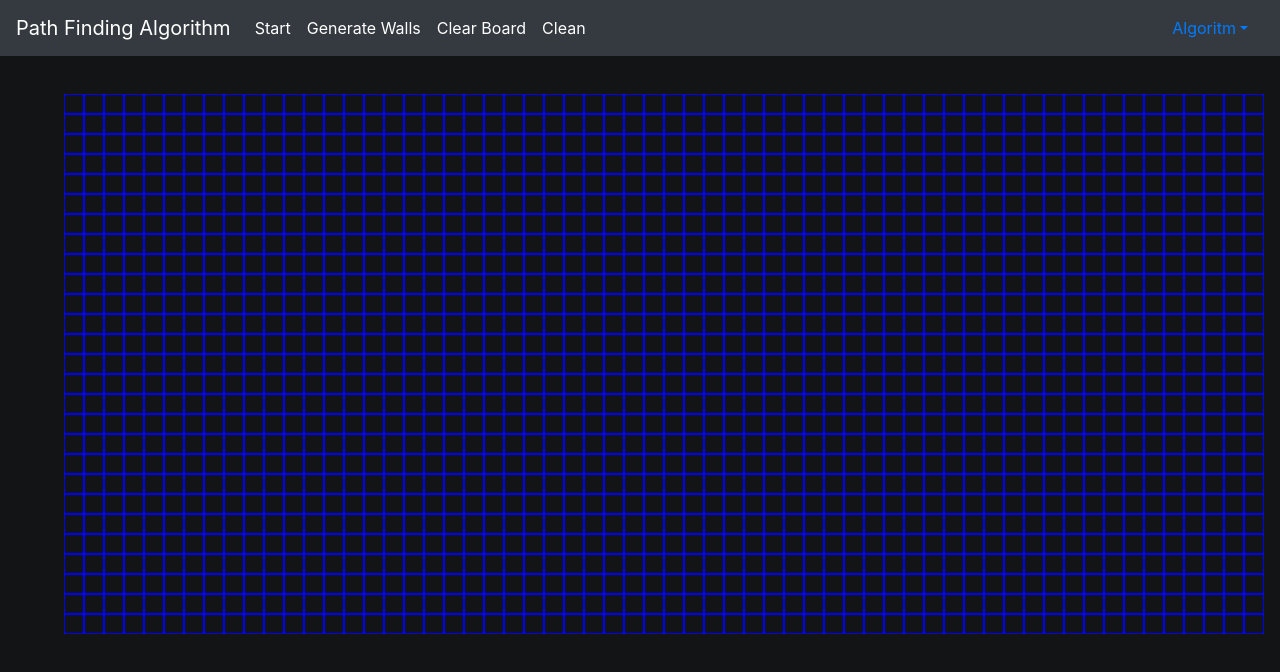
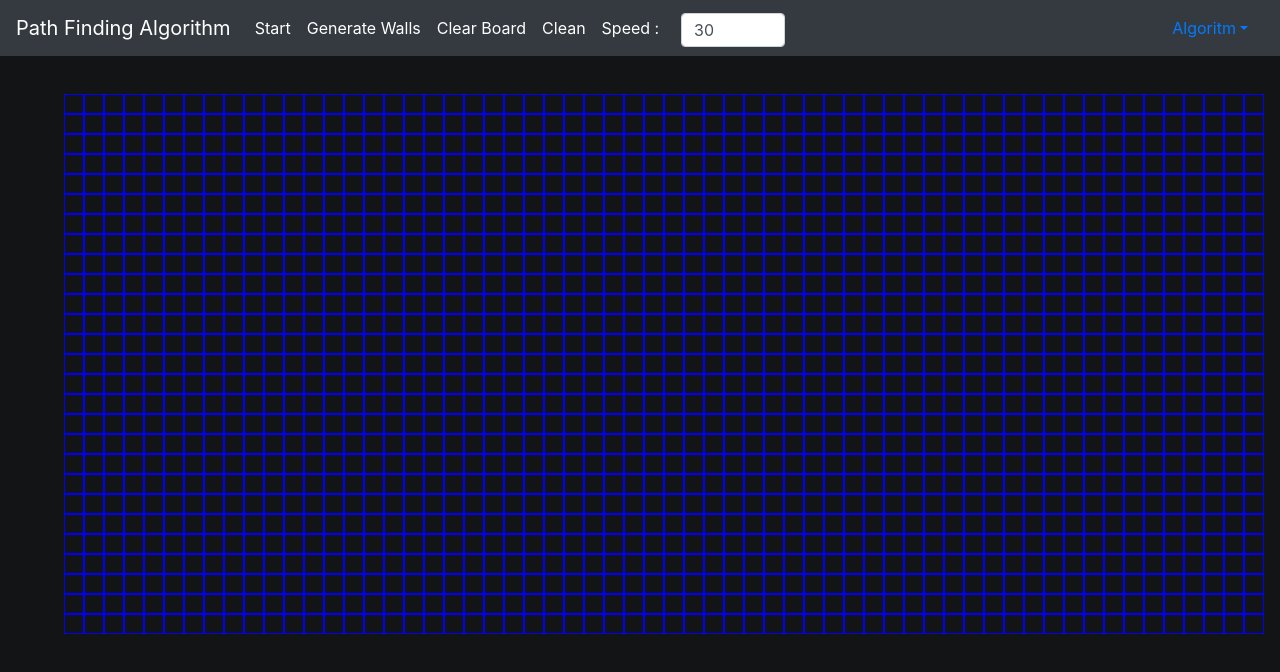
Before and after one commit to Atechchatterjee/Path-Finding, a React (Create React App) app: page / in a window 1280 px wide. Shown: the top 672 px of the page. Built offline with nearby package versions, Linux system fonts and the light colour scheme; the HTML template or start-up script is replaced by a standard one.

Commit message:
added change speed feature

```diff
--- a/src/components/Dijstra.tsx
+++ b/src/Algorithms/Astar.tsx
@@ -1,6 +1,12 @@
+interface Coordinates {
+  x: number;
+  y: number;
+}
+
 interface q {
   index: number;
-  distance: number;
+  h_cost: number;
+  g_cost: number;
 }
 
 interface Props {
@@ -10,19 +16,55 @@ interface Props {
   finalPathColor: string;
   getAdjacentNodes: Function;
   isObstacle: Function;
-  insert: Function;
+  nRow: number;
+  speed: number;
 }
 
-let Dijstra = ({
+let Astar = ({
   start_node,
   end_node,
   numberOfSquares,
   finalPathColor,
   getAdjacentNodes,
   isObstacle,
-  insert,
+  nRow,
+  speed,
 }: Props) => {
   let toBacktrack = true;
+
+  let getCoordinates = (index: number): Coordinates => {
+    let x = index % nRow;
+    let y = Math.floor(index / nRow);
+    return { x, y };
+  };
+
+  let calculateHCost = (index: number): number => {
+    let end: Coordinates = getCoordinates(end_node);
+    let current: Coordinates = getCoordinates(index);
+    return Math.sqrt(
+      Math.pow(end.x - current.x, 2) + Math.pow(end.y - current.y, 2)
+    );
+  };
+
+  // inserts elements such that the sorted order is maintained (sorted by distance)
+  let insert = (queue: q[], { index, g_cost, h_cost }: q) => {
+    if (queue.length === 0) {
+      queue.push({ index, h_cost, g_cost });
+      return queue;
+    }
+
+    let added: boolean = false;
+    for (let i = 0; i < queue.length; i++) {
+      if (h_cost < queue[i].h_cost) {
+        added = true;
+        queue.splice(i, 0, { index, h_cost, g_cost });
+        break;
+      }
+    }
+    if (!added) queue.push({ index, h_cost, g_cost });
+
+    return queue;
+  };
 
   if (start_node === -1 || end_node === -1) {
     alert("Not specified start or end");
@@ -34,9 +76,13 @@ let Dijstra = ({
   let queue: q[] = [];
   let visited: boolean[] = [];
 
-  queue = insert(queue, { index: start_node, distance: 0 });
+  for (let i = 0; i < numberOfSquares; i++) visited.push(false);
 
-  for (let i = 0; i < numberOfSquares; i++) visited.push(false);
+  queue = insert(queue, {
+    index: start_node,
+    h_cost: calculateHCost(start_node),
+    g_cost: 0,
+  });
 
   // back-tracking from the end node
   let backTrack = (
@@ -55,26 +101,24 @@ let Dijstra = ({
   };
 
   let main = async () => {
-    if (queue[0] === undefined) {
-      return;
-    }
+    if (queue[0] === undefined) return;
 
-    let currentIndex: number = queue[0].index;
-    let currentDistance: number = queue[0].distance;
+    let currentIndex = queue[0].index;
+    let gCost = queue[0].g_cost;
+
+    queue.shift();
+
+    if (currentIndex === undefined) return;
+
+    adjList = getAdjacentNodes(currentIndex);
 
     if (currentIndex === end_node) {
       if (toBacktrack) {
-        console.log("backtracking");
         backTrack();
         toBacktrack = false;
       }
       return;
     }
-
-    // getting the adjacent elements of current node
-    adjList = getAdjacentNodes(currentIndex);
-
-    if (currentIndex === undefined) return;
 
     let element = document.getElementById(currentIndex.toString());
     if (element !== null && currentIndex !== start_node) {
@@ -97,8 +141,10 @@ let Dijstra = ({
         }
         queue = insert(queue, {
           index: adjIndex,
-          distance: currentDistance + 1,
+          g_cost: gCost + 1,
+          h_cost: gCost + calculateHCost(adjIndex),
         });
+
         visited[adjIndex] = true;
         prevNodes.set(adjIndex, currentIndex);
       }
@@ -108,12 +154,10 @@ let Dijstra = ({
 
     await loopAdjNodes(0);
     visited[currentIndex] = true;
-    queue.shift();
-
-    return setTimeout(main, 50);
+    return setTimeout(main, speed);
   };
 
   main();
 };
 
-export default Dijstra;
+export default Astar;
--- a/src/components/Astar.tsx
+++ b/src/Algorithms/Dijstra.tsx
@@ -1,12 +1,6 @@
-interface Coordinates {
-  x: number;
-  y: number;
-}
-
 interface q {
   index: number;
-  h_cost: number;
-  g_cost: number;
+  distance: number;
 }
 
 interface Props {
@@ -16,55 +10,21 @@ interface Props {
   finalPathColor: string;
   getAdjacentNodes: Function;
   isObstacle: Function;
-  nRow: number;
-  nColumn: number;
+  insert: Function;
+  speed: number;
 }
 
-let Astar = ({
+let Dijstra = ({
   start_node,
   end_node,
   numberOfSquares,
   finalPathColor,
   getAdjacentNodes,
   isObstacle,
-  nRow,
-  nColumn,
+  insert,
+  speed,
 }: Props) => {
   let toBacktrack = true;
-
-  let getCoordinates = (index: number): Coordinates => {
-    let x = index % nRow;
-    let y = Math.floor(index / nRow);
-    return { x, y };
-  };
-
-  let calculateHCost = (index: number): number => {
-    let end: Coordinates = getCoordinates(end_node);
-    let current: Coordinates = getCoordinates(index);
-    return Math.sqrt(
-      Math.pow(end.x - current.x, 2) + Math.pow(end.y - current.y, 2)
-    );
-  };
-
-  // inserts elements such that the sorted order is maintained (sorted by distance)
-  let insert = (queue: q[], { index, g_cost, h_cost }: q) => {
-    if (queue.length === 0) {
-      queue.push({ index, h_cost, g_cost });
-      return queue;
-    }
-
-    let added: boolean = false;
-    for (let i = 0; i < queue.length; i++) {
-      if (h_cost < queue[i].h_cost) {
-        added = true;
-        queue.splice(i, 0, { index, h_cost, g_cost });
-        break;
-      }
-    }
-    if (!added) queue.push({ index, h_cost, g_cost });
-
-    return queue;
-  };
 
   if (start_node === -1 || end_node === -1) {
     alert("Not specified start or end");
@@ -76,13 +36,9 @@ let Astar = ({
   let queue: q[] = [];
   let visited: boolean[] = [];
 
+  queue = insert(queue, { index: start_node, distance: 0 });
+
   for (let i = 0; i < numberOfSquares; i++) visited.push(false);
-
-  queue = insert(queue, {
-    index: start_node,
-    h_cost: calculateHCost(start_node),
-    g_cost: 0,
-  });
 
   // back-tracking from the end node
   let backTrack = (
@@ -101,24 +57,26 @@ let Astar = ({
   };
 
   let main = async () => {
-    if (queue[0] === undefined) return;
+    if (queue[0] === undefined) {
+      return;
+    }
 
-    let currentIndex = queue[0].index;
-    let gCost = queue[0].g_cost;
-
-    queue.shift();
-
-    if (currentIndex === undefined) return;
-
-    adjList = getAdjacentNodes(currentIndex);
+    let currentIndex: number = queue[0].index;
+    let currentDistance: number = queue[0].distance;
 
     if (currentIndex === end_node) {
       if (toBacktrack) {
+        console.log("backtracking");
         backTrack();
         toBacktrack = false;
       }
       return;
     }
+
+    // getting the adjacent elements of current node
+    adjList = getAdjacentNodes(currentIndex);
+
+    if (currentIndex === undefined) return;
 
     let element = document.getElementById(currentIndex.toString());
     if (element !== null && currentIndex !== start_node) {
@@ -141,10 +99,8 @@ let Astar = ({
         }
         queue = insert(queue, {
           index: adjIndex,
-          g_cost: gCost + 1,
-          h_cost: gCost + calculateHCost(adjIndex),
+          distance: currentDistance + 1,
         });
-
         visited[adjIndex] = true;
         prevNodes.set(adjIndex, currentIndex);
       }
@@ -154,10 +110,12 @@ let Astar = ({
 
     await loopAdjNodes(0);
     visited[currentIndex] = true;
-    return setTimeout(main, 50);
+    queue.shift();
+
+    return setTimeout(main, speed);
   };
 
   main();
 };
 
-export default Astar;
+export default Dijstra;
--- a/src/App.css
+++ b/src/App.css
@@ -10,14 +10,19 @@ body {
   margin-left: 5% !important;
 }
 
-.navLink,
+.navLink {
+  color: white !important;
+}
 .navHeader {
   color: white !important;
+  cursor: pointer;
+}
+.navHeader:hover {
+  color: #c2c2c2 !important;
 }
 
 .navLink:hover {
-  /* background-color: #272c30; */
-  color: #9ab1c5 !important;
+  color: #c59a9a !important;
   opacity: 0.9;
 }
 
@@ -27,6 +32,15 @@ body {
 .random-btn {
   float: left;
 }
-.clear-btn {
-  /* float: left; */
+.numberInput {
+  width: 15% !important;
+  height: 10% !important;
 }
+#speedInput {
+  margin-left: 2%;
+  margin-top: 0.7%;
+}
+.Label {
+  cursor: default;
+  color: white !important;
+}
--- a/src/App.tsx
+++ b/src/App.tsx
@@ -1,7 +1,7 @@
 import React, { FC, useEffect, useRef, useState } from "react";
+import Astar from "./Algorithms/Astar";
+import Dijstra from "./Algorithms/Dijstra";
 import "./App.css";
-import Astar from "./components/Astar";
-import Dijstra from "./components/Dijstra";
 import DrawGrid from "./components/drawGrid";
 import NavBar from "./components/NavBar";
 
@@ -11,6 +11,8 @@ interface q {
 }
 
 const App: FC = () => {
+  const [speed, updateSpeed] = useState<number>(30);
+
   const obstacles = useRef<number[]>([]);
   const squareWidth = useRef<number>(20);
   const squareHeight = useRef<number>(20);
@@ -22,9 +24,6 @@ const App: FC = () => {
       (squareHeight.current * squareWidth.current)
   );
   const nRow = useRef<number>(gridWrapperWidth.current / squareWidth.current);
-  const nColumn = useRef<number>(
-    gridWrapperHeight.current / squareHeight.current
-  );
 
   const finalPathColor = useRef<string>("#F8C93B");
   const wallColor = useRef<string>("#C4C4C4");
@@ -179,6 +178,7 @@ const App: FC = () => {
               getAdjacentNodes: getAdjacentNodes,
               isObstacle: isObstacle,
               insert: insert,
+              speed: speed,
             });
           } else if (algorithm === "A*") {
             Astar({
@@ -189,13 +189,17 @@ const App: FC = () => {
               getAdjacentNodes,
               isObstacle,
               nRow: nRow.current,
-              nColumn: nColumn.current,
+              speed: speed,
             });
           } else if (algorithm.length === 0) alert("Choose an algorithm");
         }}
         randomCb={() => genRandomObstacle()}
         clearCb={() => clearGrid()}
         cleanCb={() => clean()}
+        speedCb={(changedSpeed: string) => {
+          updateSpeed(parseInt(changedSpeed));
+        }}
+        defaultSpeed={speed}
       ></NavBar>
       <DrawGrid
         squareHeight={squareHeight.current}
--- a/src/components/NavBar.tsx
+++ b/src/components/NavBar.tsx
@@ -1,4 +1,5 @@
-import React, { useState } from "react";
+import React, { FC, useState } from "react";
+import Form from "react-bootstrap/Form";
 import Nav from "react-bootstrap/Nav";
 import Navbar from "react-bootstrap/Navbar";
 import NavDropdown from "react-bootstrap/NavDropdown";
@@ -10,13 +11,29 @@ interface Props {
   clearCb?: Function;
   startCb?: Function;
   cleanCb?: Function;
+  speedCb?: Function;
+  defaultSpeed: number;
 }
 
-export default ({ header, startCb, randomCb, clearCb, cleanCb }: Props) => {
+let NavBar: FC<Props> = ({
+  header,
+  startCb,
+  randomCb,
+  clearCb,
+  cleanCb,
+  speedCb,
+  defaultSpeed,
+}) => {
   let [algorithm, changeAlgorithm] = useState<string>("");
+  let [changedSpeed, updateChangedSpeed] = useState<string>("");
   return (
     <Navbar bg="dark" expand="lg">
-      <Navbar.Brand className="navHeader">{header}</Navbar.Brand>
+      <Navbar.Brand
+        className="navHeader"
+        onClick={() => window.location.assign("/")}
+      >
+        {header}
+      </Navbar.Brand>
       <Navbar.Toggle aria-controls="basic-navbar-nav" />
       <Navbar.Collapse id="basic-navbar-nav">
         <Nav className="mr-auto">
@@ -54,6 +71,17 @@ export default ({ header, startCb, randomCb, clearCb, cleanCb }: Props) => {
           >
             Clean
           </Nav.Link>
+          <Nav.Link className="Label">Speed : </Nav.Link>
+          <Form.Control
+            type="number"
+            value={changedSpeed.length === 0 ? defaultSpeed : changedSpeed}
+            className="numberInput"
+            id="speedInput"
+            onChange={(event: any) => {
+              updateChangedSpeed(event.target.value);
+              if (speedCb) speedCb(event.target.value);
+            }}
+          />
         </Nav>
         <NavDropdown
           title={algorithm.length !== 0 ? algorithm : "Algoritm"}
@@ -78,3 +106,5 @@ export default ({ header, startCb, randomCb, clearCb, cleanCb }: Props) => {
     </Navbar>
   );
 };
+
+export default NavBar;
--- a/src/components/drawGrid.tsx
+++ b/src/components/drawGrid.tsx
@@ -129,6 +129,7 @@ const DrawGrid: FC<Props> = ({
       Start_Node.current = -1;
       End_Node.current = -1;
     }
+
     // marks the start and the end nodes
     document.addEventListener("keydown", function (event) {
       if (!Started.current) Start.current = event.key === "s";
```
